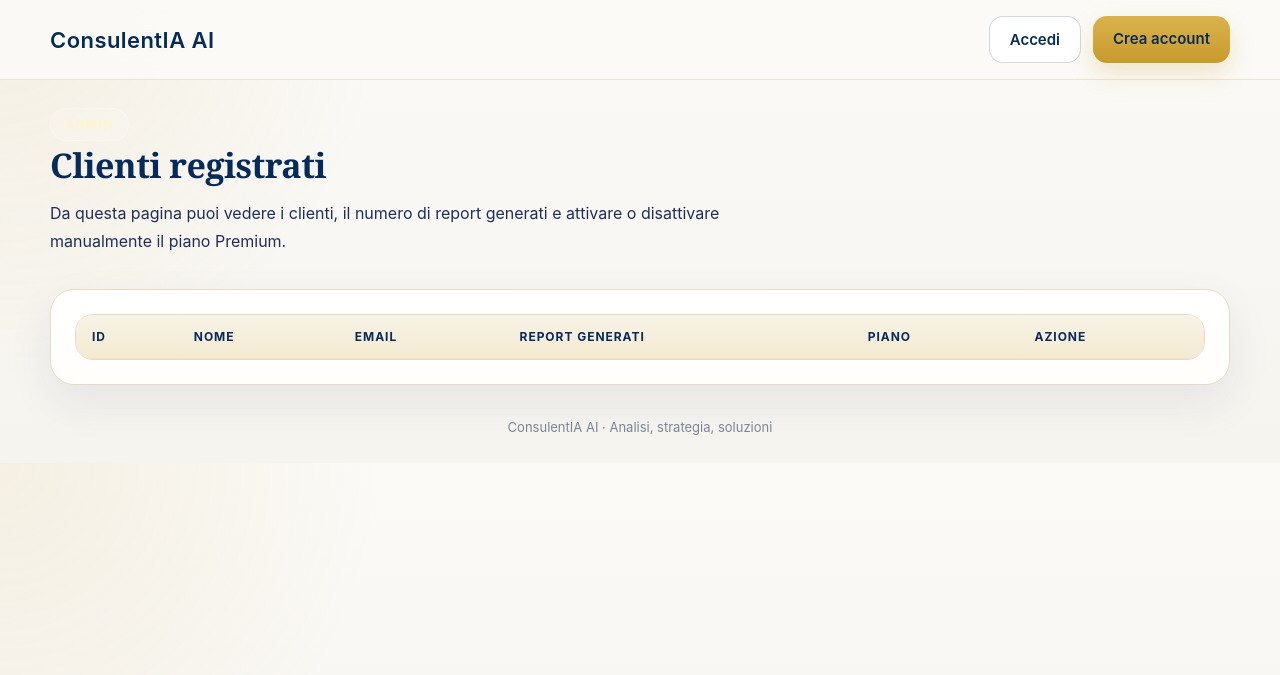
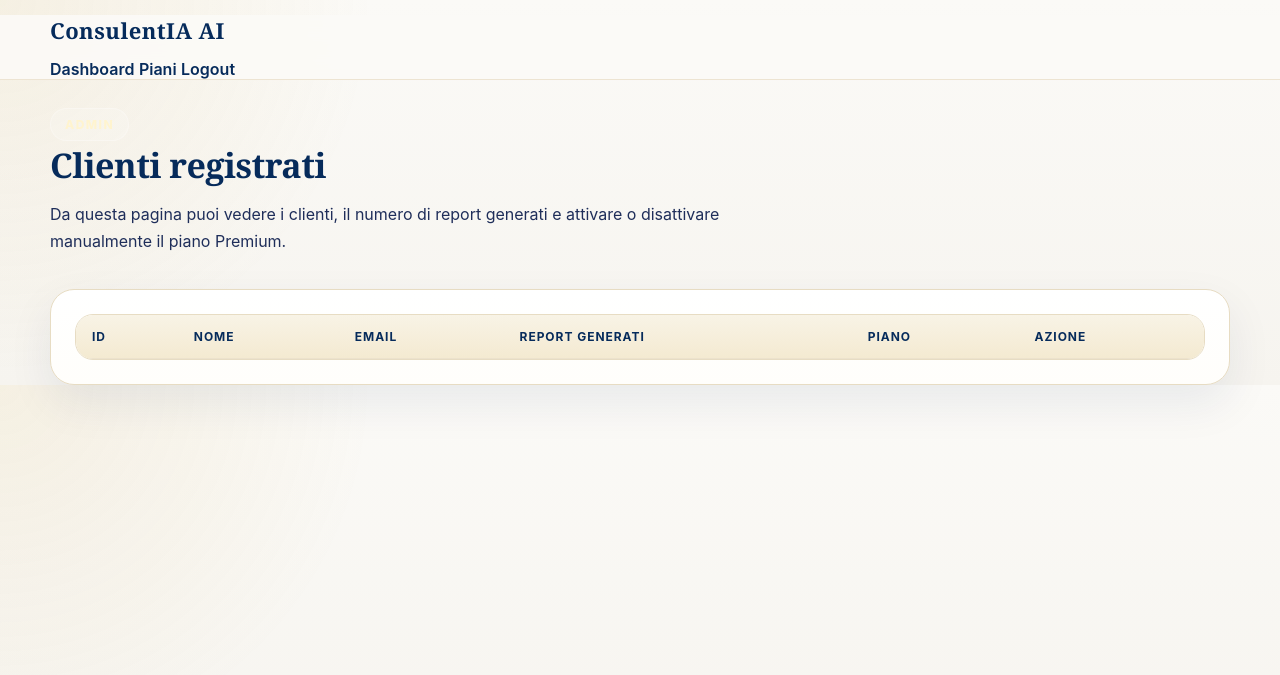
Before and after one commit to bianzino-svg/consulentia-ai, a FastAPI app: page /admin/users-page in a window 1280 px wide. Shown: the top 675 px of the page. Run offline with FastAPI, Linux system fonts and the light colour scheme; data that the repository does not hold is empty.

Commit message:
Update base.html

```diff
--- a/templates/base.html
+++ b/templates/base.html
@@ -1,33 +1,39 @@
 <!DOCTYPE html>
 <html lang="it">
 <head>
-  <meta charset="utf-8">
-  <meta name="viewport" content="width=device-width, initial-scale=1">
+    <meta charset="UTF-8">
+    <meta name="viewport" content="width=device-width, initial-scale=1.0">
     <title>ConsulentIA AI</title>
+
+    <!-- CSS -->
     <link rel="stylesheet" href="/static/style.css">
+
+    <!-- 🔥 PWA -->
+    <link rel="manifest" href="/static/manifest.json">
+    <meta name="theme-color" content="#0b1f3a">
+
+    <!-- iOS -->
+    <link rel="apple-touch-icon" href="/static/icon.png">
+    <meta name="apple-mobile-web-app-capable" content="yes">
+    <meta name="apple-mobile-web-app-status-bar-style" content="black">
 </head>
+
 <body>
+
 <header class="site-header">
-    <div class="header-inner">
-      <a class="site-title" href="/">ConsulentIA AI</a>
-      <nav class="cta-row">
-        {% if user %}
-          <a href="/app/dashboard" class="btn btn-outline">Dashboard</a>
-          <a href="/logout" class="btn">Esci</a>
-        {% else %}
-          <a href="/login" class="btn btn-outline">Accedi</a>
-          <a href="/register" class="btn">Crea account</a>
-        {% endif %}
+    <div class="container">
+        <h1 class="logo">ConsulentIA AI</h1>
+        <nav>
+            <a href="/app/dashboard">Dashboard</a>
+            <a href="/pricing">Piani</a>
+            <a href="/logout">Logout</a>
         </nav>
     </div>
 </header>
 
-  <main class="page">
+<main class="container">
     {% block content %}{% endblock %}
 </main>
 
-  <footer>
-    ConsulentIA AI · Analisi, strategia, soluzioni
-  </footer>
 </body>
 </html>
```
Lines whose indentation alone changed are shown as unchanged.
